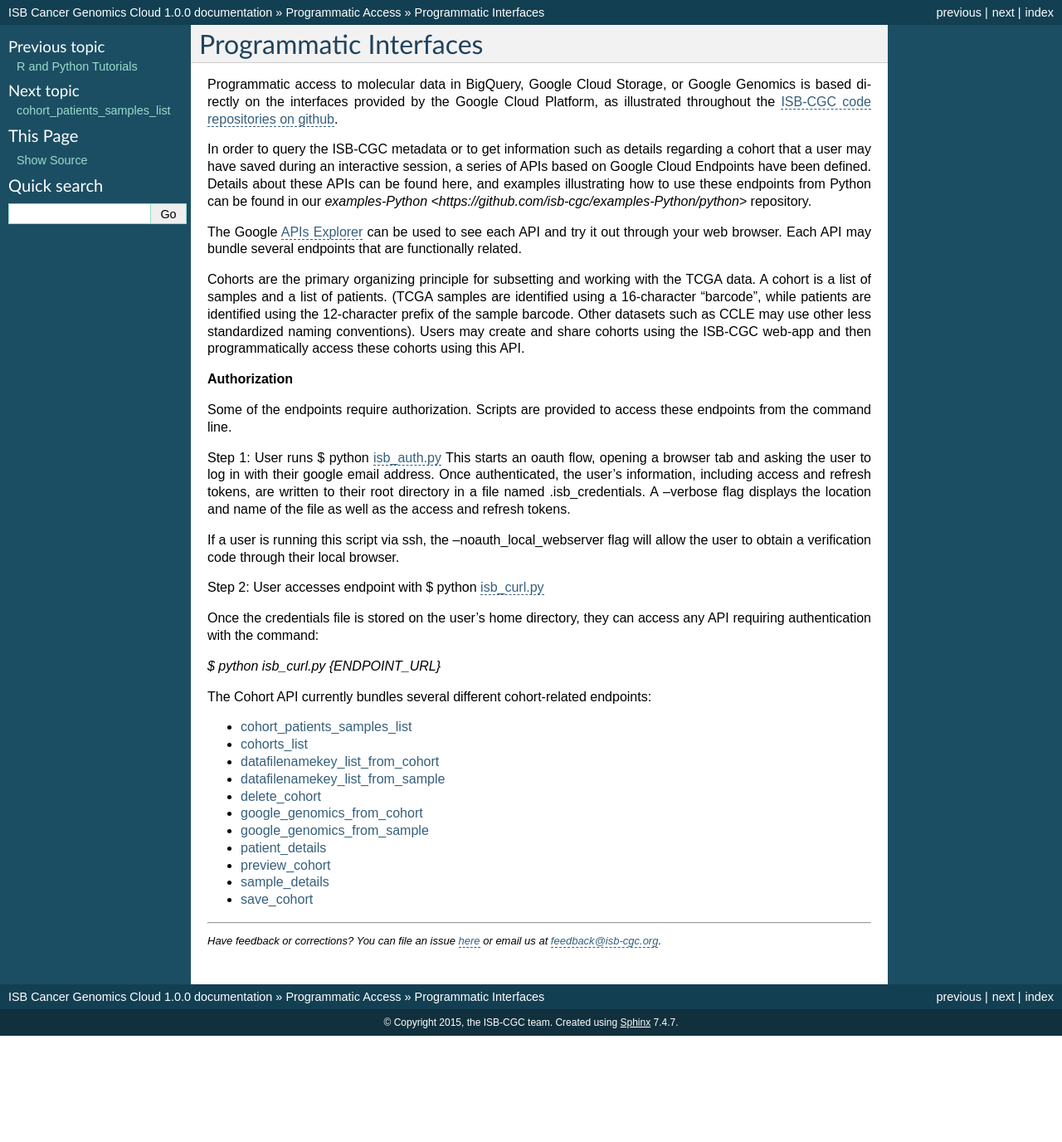
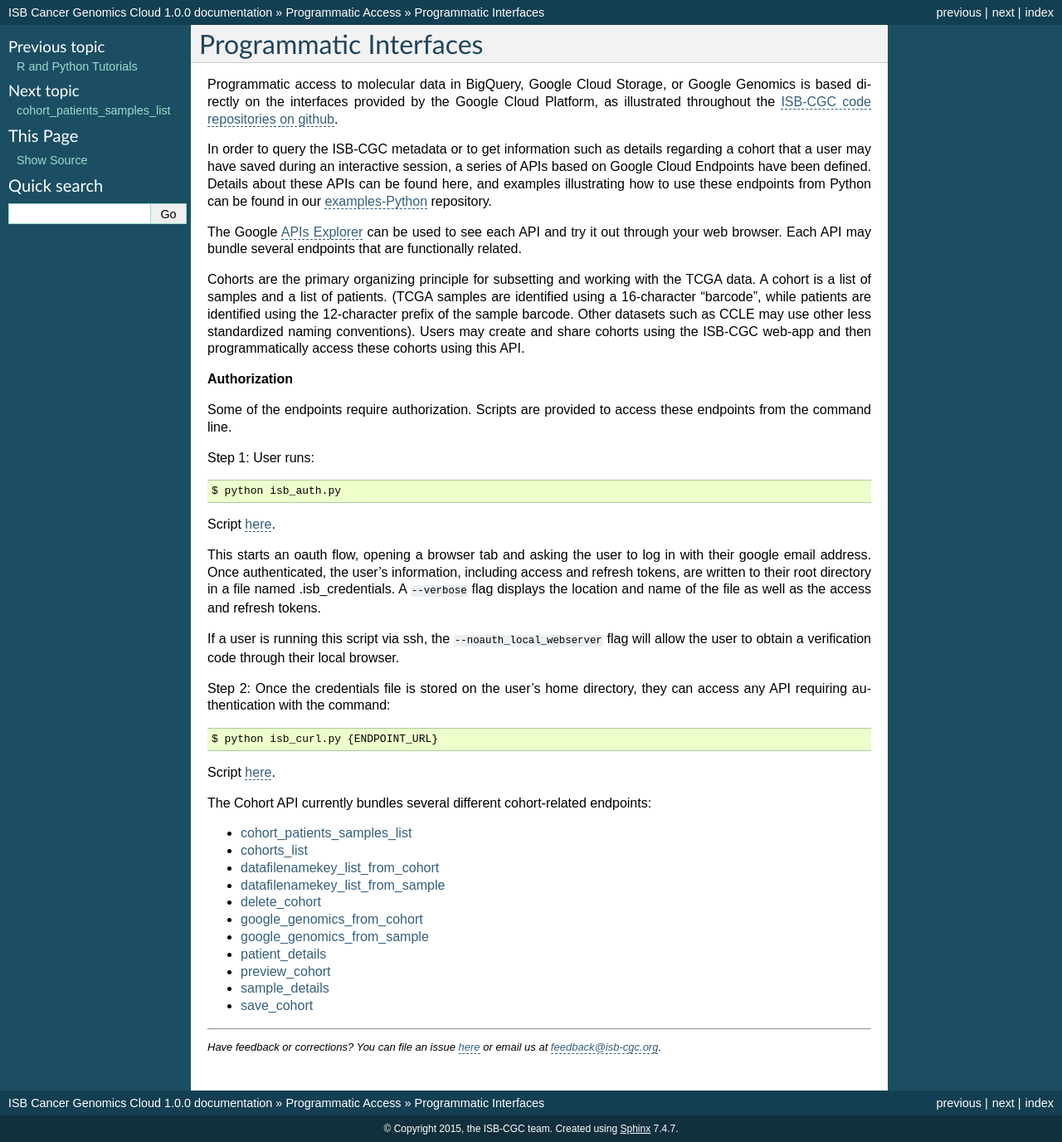
Before and after one commit to isb-cgc/readthedocs, a Sphinx documentation site: the page built from docs/source/sections/progapi/Programmatic-API.rst, in a window 1280 px wide and 1376 px high. Shown: the whole window at 83% size. Built offline with Sphinx 7.4.7, drawn with Linux system fonts in a browser that asks for light colours.

Commit message:
reformatting

```diff
--- a/docs/source/sections/progapi/Programmatic-API.rst
+++ b/docs/source/sections/progapi/Programmatic-API.rst
@@ -11,7 +11,7 @@ In order to query the ISB-CGC metadata or to get information such as details reg
 cohort that a user may have saved during an interactive session, a series of APIs based
 on Google Cloud Endpoints have been defined.  Details about these APIs can be found here,
 and examples illustrating how to use these endpoints from Python can be found in
-our `examples-Python <https://github.com/isb-cgc/examples-Python/python>` repository.
+our `examples-Python <https://github.com/isb-cgc/examples-Python/python>`_ repository.
 
 The Google
 `APIs Explorer <https://apis-explorer.appspot.com/apis-explorer/?base=https://api-dot-isb-cgc.appspot.com/_ah/api#p/>`_
@@ -29,17 +29,21 @@ using this API.
 
 Some of the endpoints require authorization. Scripts are provided to access these endpoints from the command line.
 
-Step 1: User runs $ python `isb_auth.py <https://github.com/isb-cgc/ISB-CGC-Webapp/blob/master/scripts/isb_auth.py>`_
-This starts an oauth flow, opening a browser tab and asking the user to log in with their google email address. Once authenticated, the user’s information, including access and refresh tokens, are written to their root directory in a file named .isb_credentials. A --verbose flag displays the location and name of the file as well as the access and refresh tokens.
+Step 1: User runs::
 
-If a user is running this script via ssh, the --noauth_local_webserver flag will allow the user to obtain a verification code through their local browser.
+   $ python isb_auth.py
 
-Step 2: User accesses endpoint with $ python `isb_curl.py <https://github.com/isb-cgc/ISB-CGC-Webapp/blob/master/scripts/isb_curl.py>`_
+Script `here <https://github.com/isb-cgc/ISB-CGC-Webapp/blob/master/scripts/isb_auth.py>`_.
 
-Once the credentials file is stored on the user's home directory, they can access any API requiring authentication with the command:
+This starts an oauth flow, opening a browser tab and asking the user to log in with their google email address. Once authenticated, the user’s information, including access and refresh tokens, are written to their root directory in a file named .isb_credentials. A ``--verbose`` flag displays the location and name of the file as well as the access and refresh tokens.
 
-`$ python isb_curl.py {ENDPOINT_URL}`
+If a user is running this script via ssh, the ``--noauth_local_webserver`` flag will allow the user to obtain a verification code through their local browser.
 
+Step 2: Once the credentials file is stored on the user's home directory, they can access any API requiring authentication with the command::
+
+   $ python isb_curl.py {ENDPOINT_URL}
+
+Script `here <https://github.com/isb-cgc/ISB-CGC-Webapp/blob/master/scripts/isb_curl.py>`_.
 
 The Cohort API currently bundles several different cohort-related endpoints:
 
```
